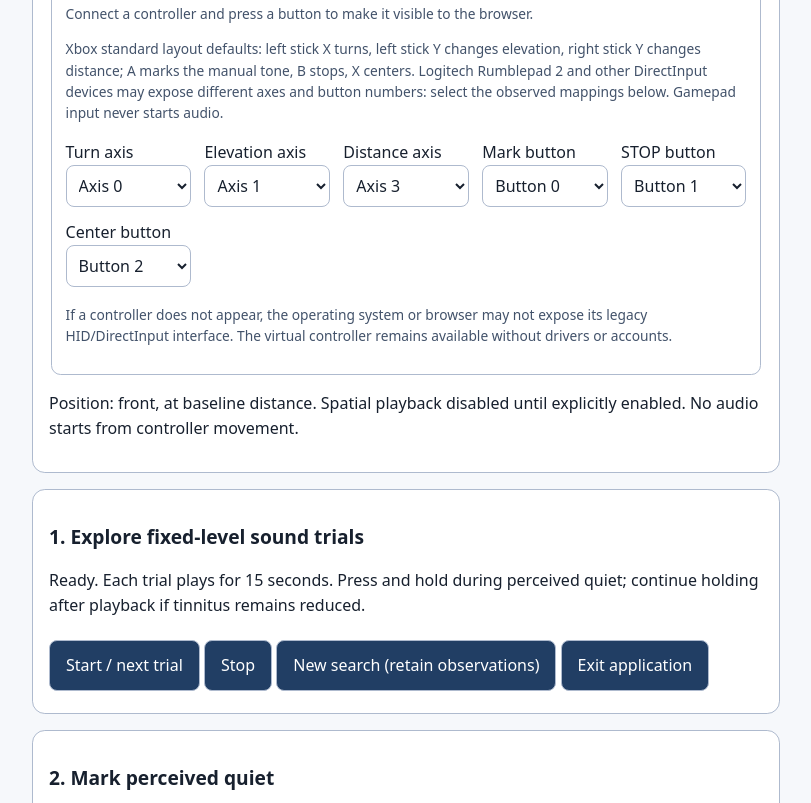
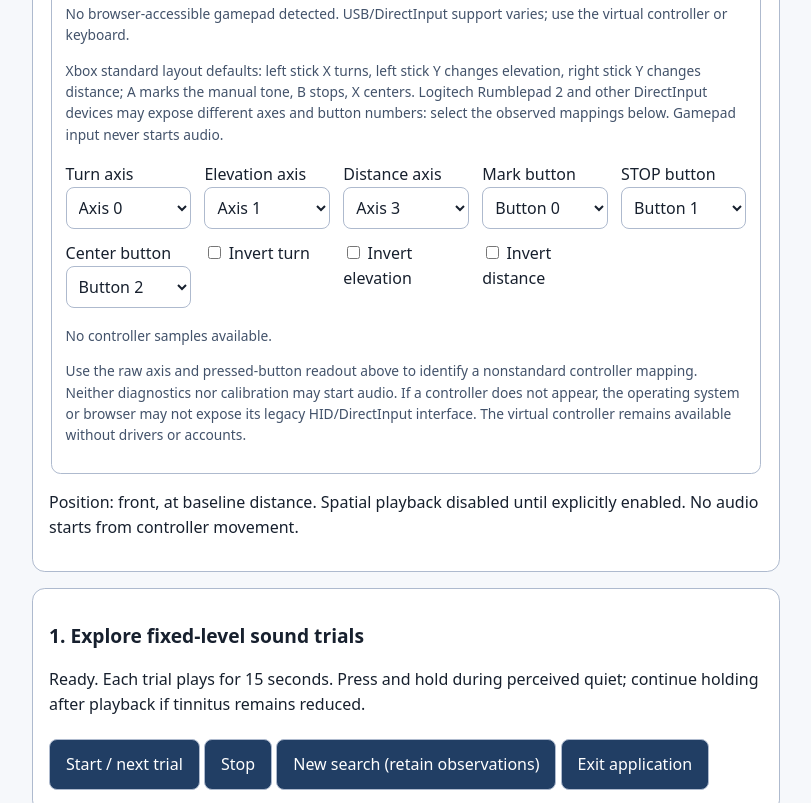
Before and after one commit to SemperSupra/aural-observatory, a plain HTML site: page src/AuralObservatory.SearchDesktop/wwwroot/index.html in a window 1280 px wide. Shown: the part 3073-3876 px from the top of the page, without its empty margins (234-1045 px from the left). Drawn offline with Linux system fonts and the light colour scheme; no server answers.

Commit message:
feat(aural): show live gamepad diagnostics and axis inversion in physical controller settings

```diff
--- a/src/AuralObservatory.SearchDesktop/wwwroot/index.html
+++ b/src/AuralObservatory.SearchDesktop/wwwroot/index.html
@@ -113,8 +113,12 @@ fieldset{min-width:0;border:1px solid var(--border);border-radius:.6rem;padding:
 <label for="spatial-button-mark">Mark button<select id="spatial-button-mark"><option value="0" selected>Button 0</option><option value="1">Button 1</option><option value="2">Button 2</option><option value="3">Button 3</option><option value="4">Button 4</option><option value="5">Button 5</option><option value="6">Button 6</option><option value="7">Button 7</option><option value="8">Button 8</option><option value="9">Button 9</option><option value="10">Button 10</option><option value="11">Button 11</option><option value="12">Button 12</option><option value="13">Button 13</option><option value="14">Button 14</option><option value="15">Button 15</option><option value="16">Button 16</option><option value="17">Button 17</option></select></label>
 <label for="spatial-button-stop">STOP button<select id="spatial-button-stop"><option value="0">Button 0</option><option value="1" selected>Button 1</option><option value="2">Button 2</option><option value="3">Button 3</option><option value="4">Button 4</option><option value="5">Button 5</option><option value="6">Button 6</option><option value="7">Button 7</option><option value="8">Button 8</option><option value="9">Button 9</option><option value="10">Button 10</option><option value="11">Button 11</option><option value="12">Button 12</option><option value="13">Button 13</option><option value="14">Button 14</option><option value="15">Button 15</option><option value="16">Button 16</option><option value="17">Button 17</option></select></label>
 <label for="spatial-button-center">Center button<select id="spatial-button-center"><option value="0">Button 0</option><option value="1">Button 1</option><option value="2" selected>Button 2</option><option value="3">Button 3</option><option value="4">Button 4</option><option value="5">Button 5</option><option value="6">Button 6</option><option value="7">Button 7</option><option value="8">Button 8</option><option value="9">Button 9</option><option value="10">Button 10</option><option value="11">Button 11</option><option value="12">Button 12</option><option value="13">Button 13</option><option value="14">Button 14</option><option value="15">Button 15</option><option value="16">Button 16</option><option value="17">Button 17</option></select></label>
+<label><input type="checkbox" id="spatial-invert-yaw"> Invert turn</label>
+<label><input type="checkbox" id="spatial-invert-elevation"> Invert elevation</label>
+<label><input type="checkbox" id="spatial-invert-distance"> Invert distance</label>
 </div>
-<p class="spatial-small">If a controller does not appear, the operating system or browser may not expose its legacy HID/DirectInput interface. The virtual controller remains available without drivers or accounts.</p>
+<p id="spatial-gamepad-diagnostics" class="spatial-small">No controller samples available.</p>
+<p class="spatial-small">Use the raw axis and pressed-button readout above to identify a nonstandard controller mapping. Neither diagnostics nor calibration may start audio. If a controller does not appear, the operating system or browser may not expose its legacy HID/DirectInput interface. The virtual controller remains available without drivers or accounts.</p>
 </fieldset>
 <p id="spatial-status" role="status" aria-live="polite">Position: front, at baseline distance. Spatial playback disabled until explicitly enabled. No audio starts from controller movement.</p>
 </section>
```
